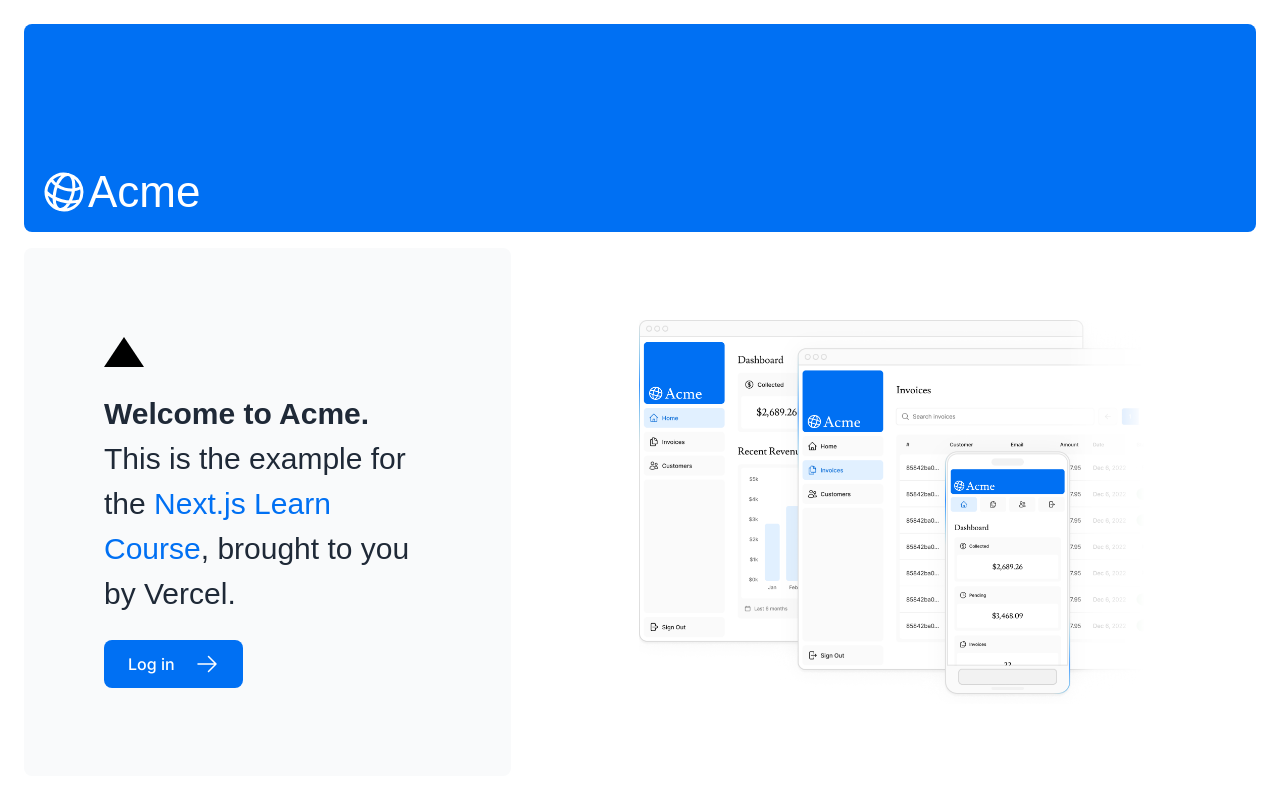
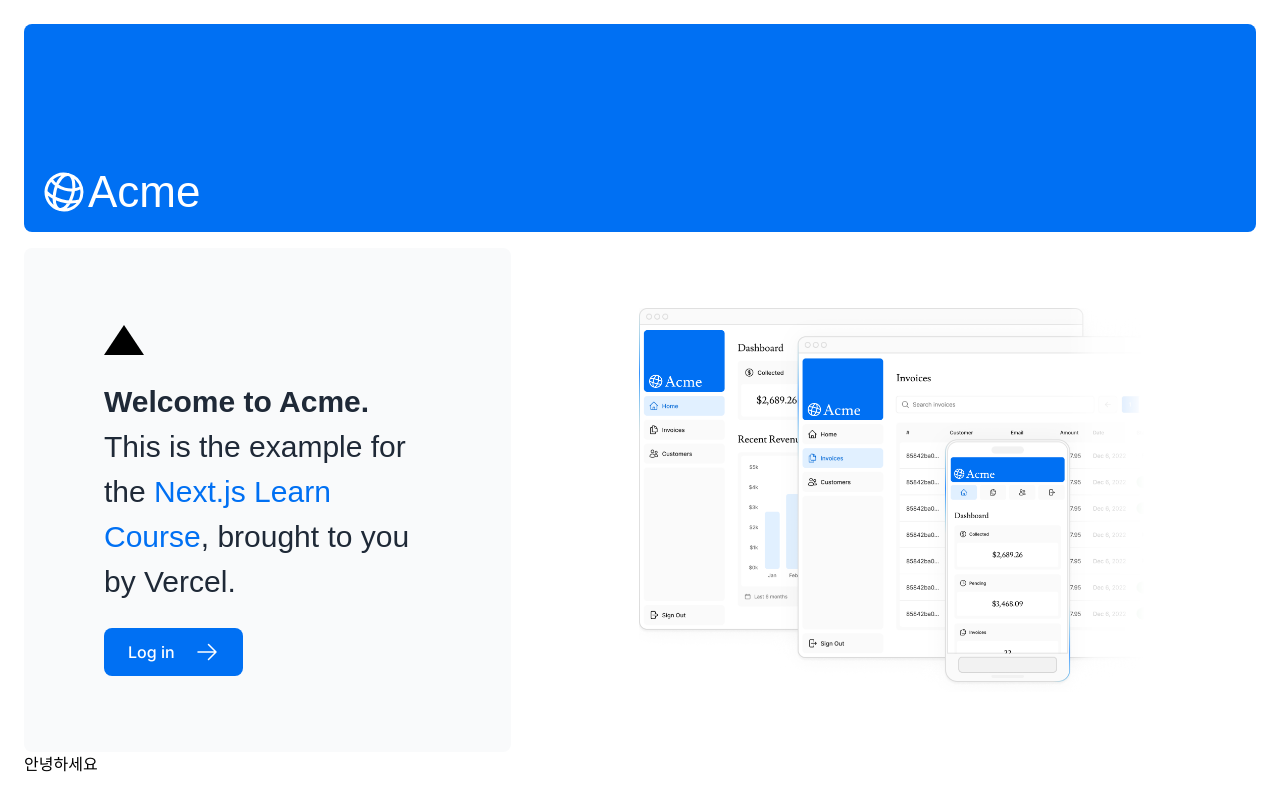
Before and after one commit to leewooseong/NextJS-Dashboard, a Next.js app: page / in a window 1280 px wide. Built offline with nearby package versions, Linux system fonts and the light colour scheme; a web font is replaced by a local one.

Commit message:
Feat: [#1]안녕하세요 추가

```diff
--- a/app/page.tsx
+++ b/app/page.tsx
@@ -47,6 +47,7 @@ export default function Page() {
           />
         </div>
       </div>
+      <div>안녕하세요</div>
     </main>
   );
 }
```
